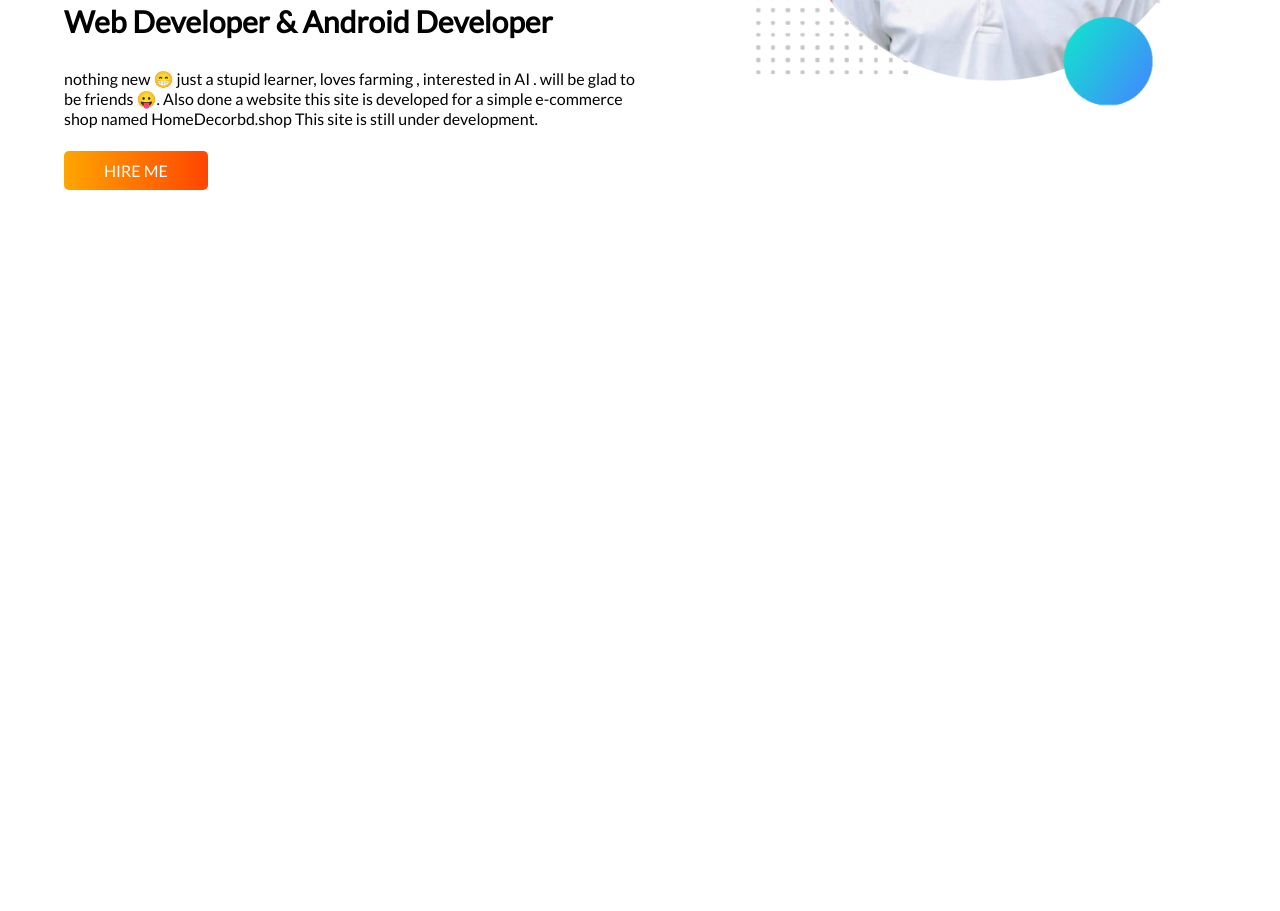
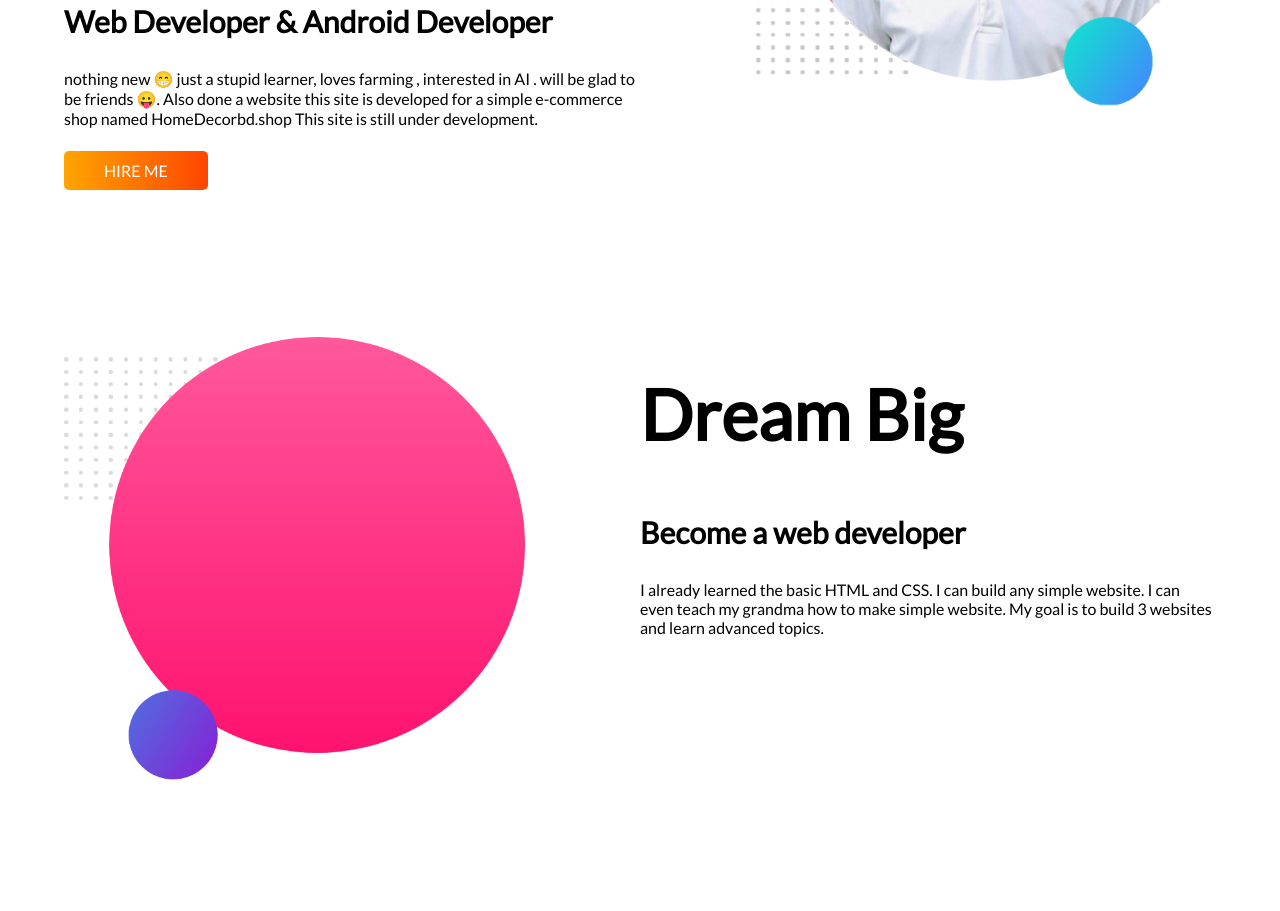
Before and after one commit to zeon-X/Developers-Portfolio-0.1, a plain HTML site: page index.html in a window 1280 px wide. Shown: the part 383-1294 px from the top of the page. Before the commit the page ends 800 px from the top, so only its background shows below. Drawn offline with Linux system fonts and the light colour scheme.

Commit message:
added 2nd

```diff
--- a/index.html
+++ b/index.html
@@ -31,9 +31,28 @@
 
         </div>
 
-        <div class="half-width">
+        <div class="half-width first-img">
             <img src="images/zeon-bg.png" alt="">
         </div>
+    </section>
+
+    <section>
+        <div class="half-width second-img">
+            <img src="images/my-bg2.png" alt="">
+        </div>
+
+
+        <div class="half-width">
+            <h1>Dream Big</h1>
+            <h3>Become a web developer</h3>
+            <p>I already learned the basic HTML and CSS. I can build any simple website. I can even teach my grandma how
+                to
+                make simple website. My goal is to build 3 websites and learn advanced topics.</p>
+        </div>
+
+
+
+
     </section>
 
 
--- a/styles.css
+++ b/styles.css
@@ -18,6 +18,7 @@ section{
     display: flex;
     padding-left: 5%;
     padding-right: 5%;
+    padding-bottom: 10%;
 }
 .top-banner{
     background-image: url(images/top-banner.png);
@@ -29,8 +30,13 @@ section{
 }
 .half-width img{
     width: 80%;
+    padding-top: 5%;
+}
+.first-img img{
     padding-left: 20%;
-    padding-top: 5%;
+}
+.second-img img{
+    padding-right: 20%;
 }
 .link-btn{
     text-decoration: none;
```
